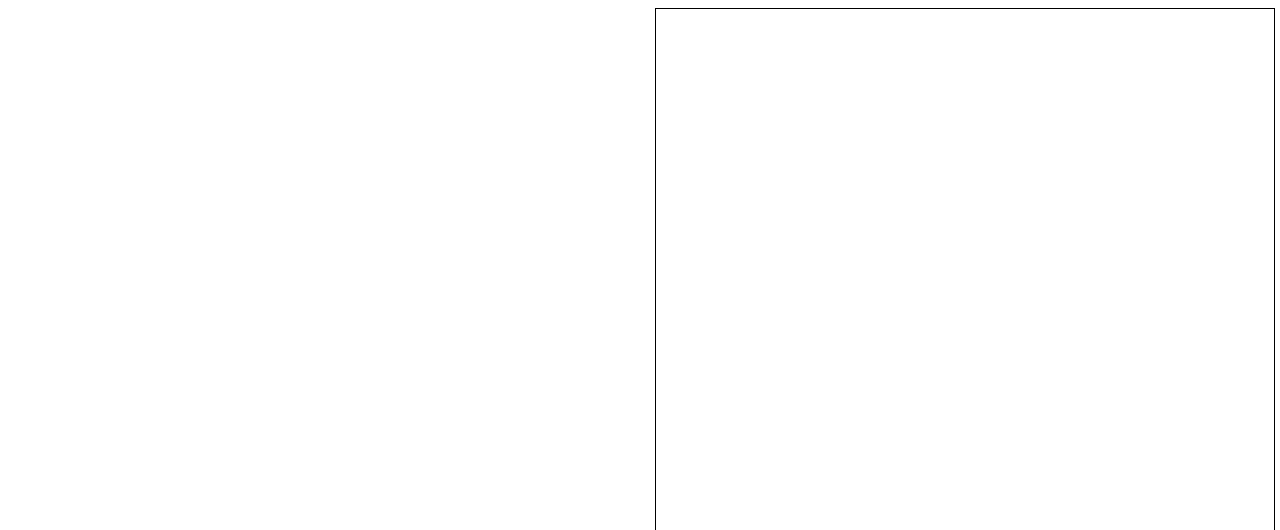
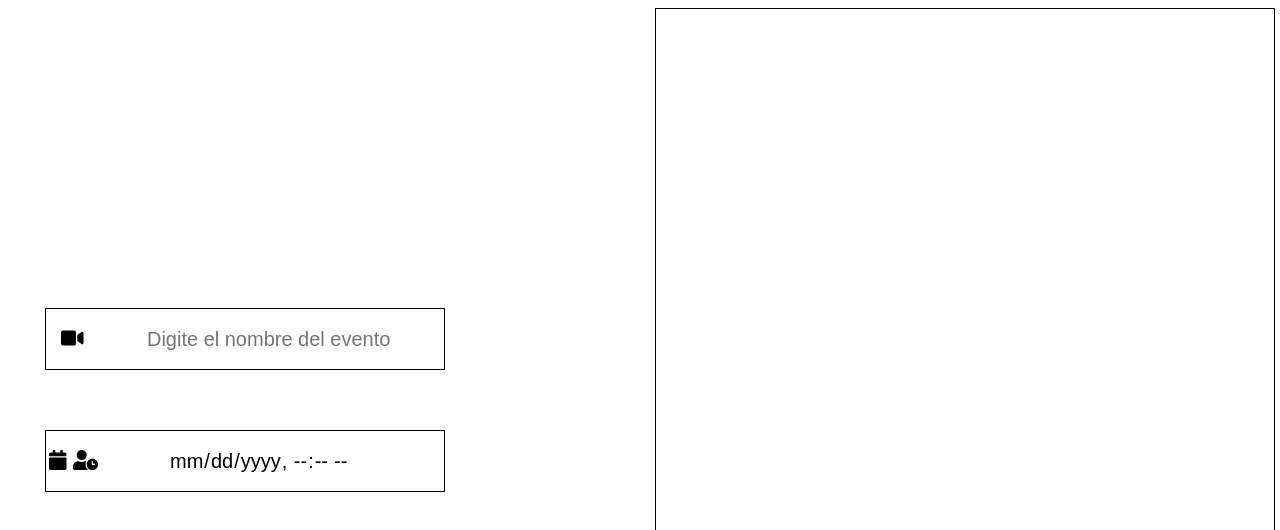
Before and after one commit to Offztinger/Reto_Desarrollo_Zoom, an Angular app in the folder frontend/: page / in a window 1280 px wide. Shown: the top 530 px of the page. Built offline with nearby package versions, Linux system fonts and the light colour scheme.

Commit message:
Finalizando tercer dia de trabajo

```diff
--- a/frontend/src/app/components/formulario/formulario.component.css
+++ b/frontend/src/app/components/formulario/formulario.component.css
@@ -12,6 +12,55 @@ div.body {
 
 div.contenedorFormulario {
   display: flex;
+  justify-content: center;
+  align-items: center;
   width: 1280px;
   height: 98vh;
 }
+
+form {
+  display: flex;
+  justify-content: center;
+  align-items: center;
+  flex-wrap: wrap;
+}
+
+div.inputContainer {
+  border: 1px solid black;
+  display: inline-block;
+  width: 400px;
+  margin: 30px;
+}
+
+label {
+  display: inline-block;
+  width: 400px;
+  margin: 30px;
+  font-family: Arial, sans-serif;
+  font-size: 20px;
+  text-align: center;
+
+}
+
+input {
+  width: 340px;
+  height: 60px;
+  font-family: Arial, sans-serif;
+  font-size: 20px;
+  text-align: center;
+  border: none;
+}
+
+/*Tomado de Stackoverflow: https://es.stackoverflow.com/questions/365873/como-quitar-el-icono-del-reloj-en-el-input-type-time*/
+input[type="datetime-local"]::-webkit-calendar-picker-indicator {
+  background: none;
+}
+
+fa-icon {
+  margin: 15px;
+  font-size: 20px;
+}
+
+fa-icon.fa-icon-datetime {
+  margin: 3px;
+}
--- a/frontend/src/app/components/formulario/formulario.component.html
+++ b/frontend/src/app/components/formulario/formulario.component.html
@@ -1,9 +1,20 @@
 <div class="contenedorFormulario">
+  <form action="submit">
+    <div class="inputContainer">
+      <fa-icon [icon]="faHashtag"></fa-icon>
+      <input id="id_evento" placeholder="Digite el id del evento" type="text">
+    </div>
+    <div class="inputContainer">
+      <fa-icon [icon]="faVideo"></fa-icon>
+      <input id="nombre_evento" placeholder="Digite el nombre del evento" type="text">
+    </div>
+      <label for="fecha_evento">Digite la fecha y hora del evento:</label>
+    <div class="inputContainer">
+      <fa-icon class="fa-icon-datetime" [icon]="faCalendar"></fa-icon>
+      <fa-icon class="fa-icon-datetime" [icon]="faUserClock"></fa-icon>
+      <input id="fecha_evento" type="datetime-local">
+    </div>
 
-  <form action="submit">
-    <input id="id_evento" placeholder="Digite el id del evento" type="text">
-    <input id="nombre_evento" placeholder="Digite el nombre del evento" type="text">
-    <input id="fecha_evento" type="date">
-    <input id="hora_evento" type="time">
+
   </form>
 </div>
--- a/frontend/src/app/components/formulario/formulario.component.ts
+++ b/frontend/src/app/components/formulario/formulario.component.ts
@@ -1,5 +1,5 @@
 import {Component} from "@angular/core";
-import { faCoffee } from '@fortawesome/free-solid-svg-icons';
+import {faHashtag, faVideo, faCalendar, faUserClock} from '@fortawesome/free-solid-svg-icons';
 
 @Component({
   selector: "formulario",
@@ -9,8 +9,10 @@ import { faCoffee } from '@fortawesome/free-solid-svg-icons';
 
 
 export class FormularioComponent {
-
-
+  faVideo = faVideo;
+  faHashtag = faHashtag;
+  faCalendar = faCalendar;
+  faUserClock = faUserClock;
 
   constructor() {
     console.log("Componente formulario ha sido cargado")
```
